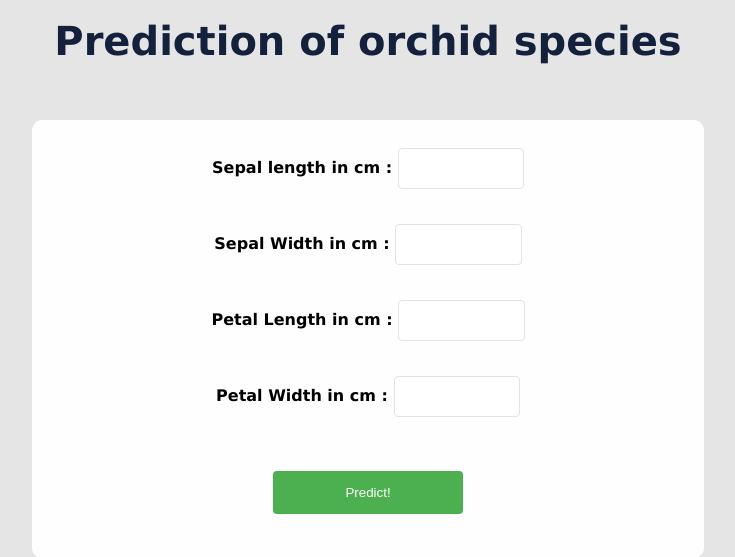
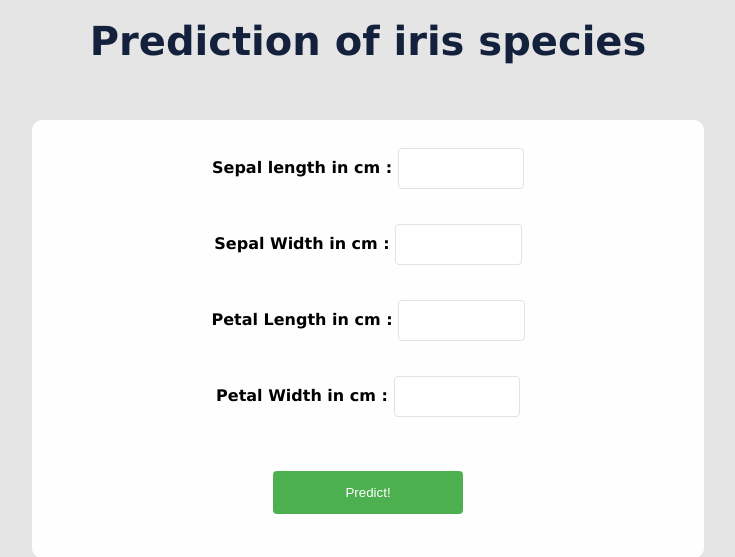
Before and after one commit to Teerapatpp/trainmodel, a Flask app: page / in a window 1280 px wide. Shown: the top 557 px of the page, without its empty margins (272-1007 px from the left). Run offline with Flask 2, Linux system fonts and the light colour scheme.

Commit message:
edit header

```diff
--- a/templates/home.html
+++ b/templates/home.html
@@ -59,7 +59,7 @@
 
     <center>
 
-        <h1> Prediction of orchid species </h1><br>
+        <h1> Prediction of iris species </h1><br>
         <div>
             <form method="POST" , action="{{url_for('home')}}">
                 <b> Sepal length in cm : <input type="text" , name='a' , placeholder=" "> <br><br>
```
